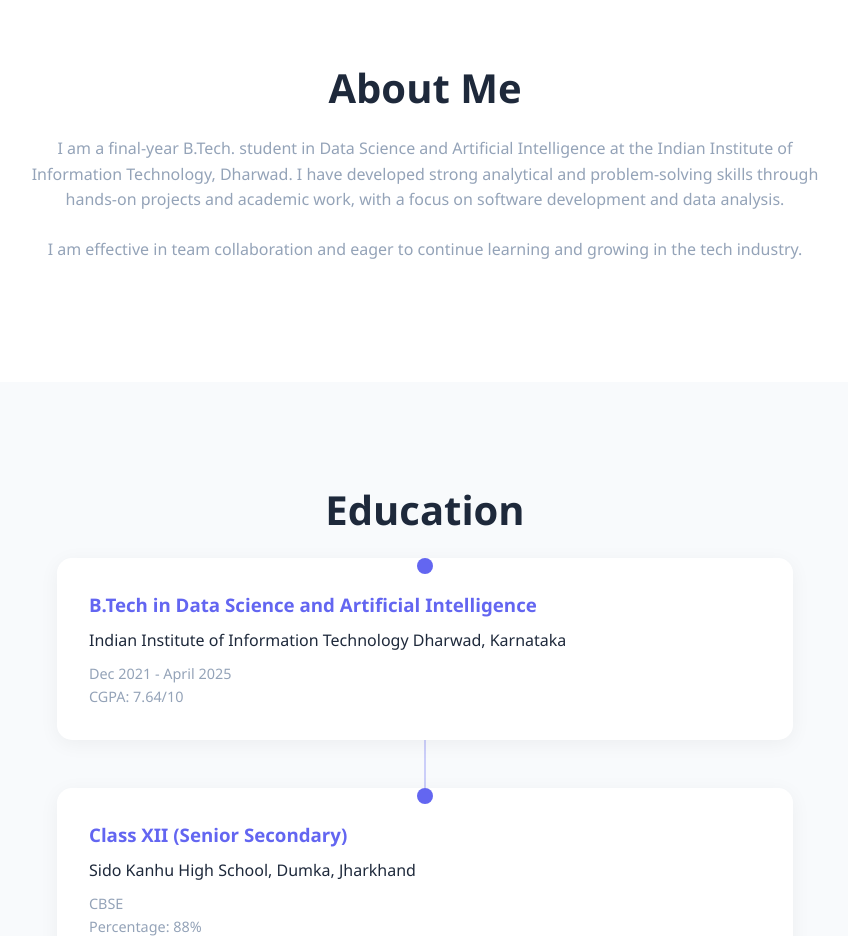
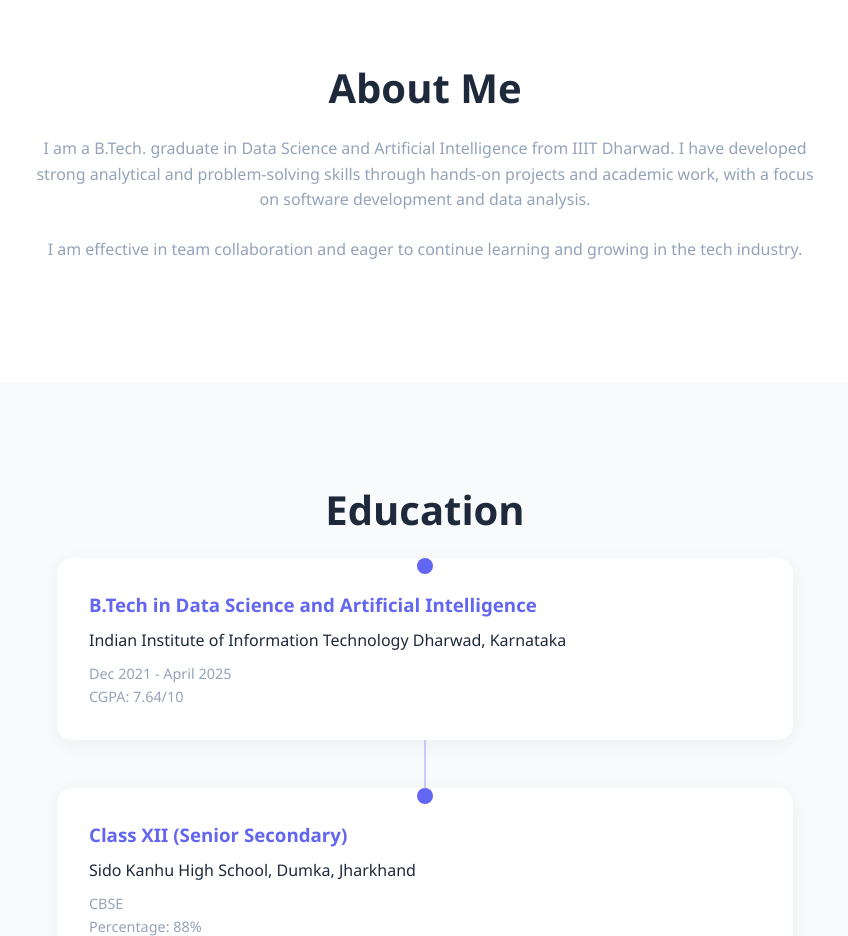
Before and after one commit to m29k/portfolio, a website built with Vite: page index.html in a window 1280 px wide. Shown: the part 840-1776 px from the top of the page, without its empty margins (215-1063 px from the left). Built offline with nearby package versions, Linux system fonts and the light colour scheme.

Commit message:
Update index.html

```diff
--- a/index.html
+++ b/index.html
@@ -48,7 +48,7 @@
             <h2 class="section-title">About Me</h2>
             <div class="about-content">
                 <div class="about-text">
-                    <p>I am a final-year B.Tech. student in Data Science and Artificial Intelligence at the Indian Institute of Information Technology, Dharwad. I have developed strong analytical and problem-solving skills through hands-on projects and academic work, with a focus on software development and data analysis.</p>
+                    <p>I am a B.Tech. graduate in Data Science and Artificial Intelligence from IIIT Dharwad. I have developed strong analytical and problem-solving skills through hands-on projects and academic work, with a focus on software development and data analysis.</p>
                     <p>I am effective in team collaboration and eager to continue learning and growing in the tech industry.</p>
                 </div>
             </div>
```
